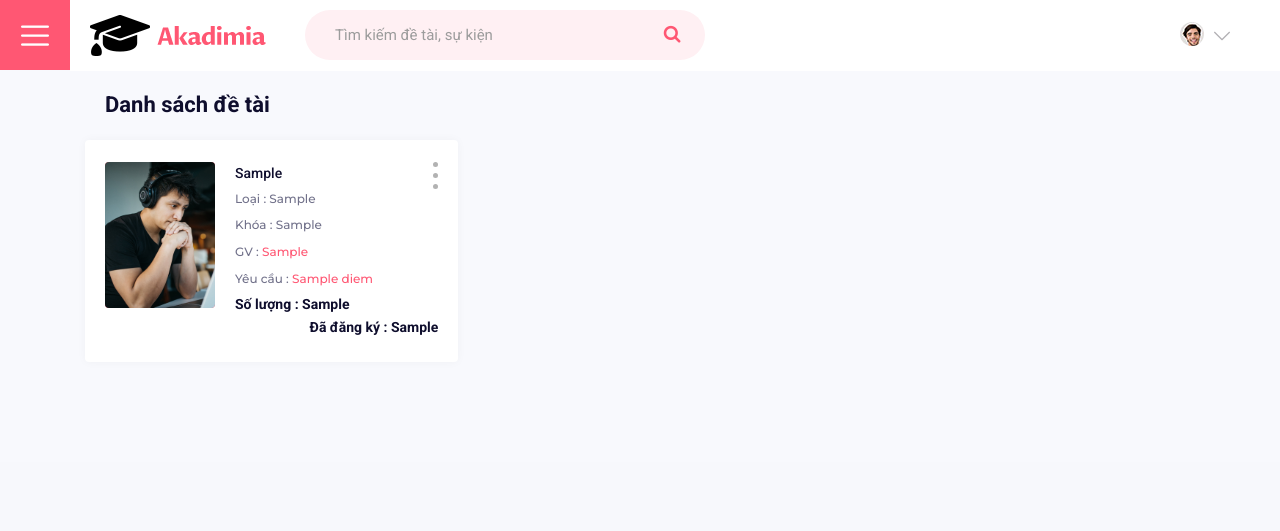
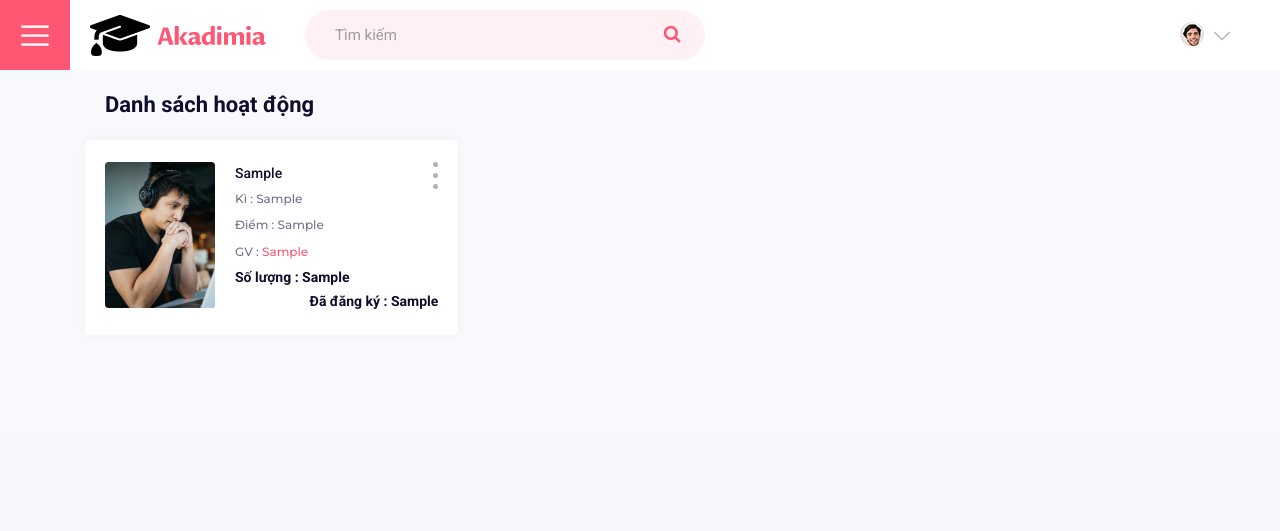
Before and after one commit to tranngoc769/Portal_Django, a Django app: template portal/templates/portal/sinhvien/dsHoatDong.html in a window 1280 px wide. Shown: the top 531 px of the page. Run offline with Django 3.2, Linux system fonts and the light colour scheme; the template is opened without the code that fills it: most values are stand-ins (such as "Sample title", 1, 10 or a date in 2020); some libraries are stand-ins or nearby versions.

Commit message:
tìm kiếm đề tài hoạt động sinh viên

```diff
--- a/portal/templates/portal/sinhvien/dsDetai.html
+++ b/portal/templates/portal/sinhvien/dsDetai.html
@@ -1,4 +1,4 @@
-{% extends "../../pages/base.html" %} {% load static %} {% block title %}Trang Chủ{% endblock %} {% block content %}
+{% extends "../../pages/base.html" %} {% load static %} {% block title %}{% if Flag == 'dsdetai' %}Đề tài{% else %}Đề tài của tôi{% endif %}{% endblock %} {% block content %}
 <div class="page-wrapper">
     <div class="preloader"></div>
     {% include './header.html' %}
--- a/portal/templates/portal/sinhvien/dsHoatDong.html
+++ b/portal/templates/portal/sinhvien/dsHoatDong.html
@@ -1,4 +1,4 @@
-{% extends "../../pages/base.html" %} {% load static %} {% block title %}Trang Chủ{% endblock %} {% block content %}
+{% extends "../../pages/base.html" %} {% load static %} {% block title %}{% if Flag == 'dshoatdong' %}Hoạt động{% else %}Hoạt động của tôi{% endif %}{% endblock %} {% block content %}
 <div class="page-wrapper">
     <div class="preloader"></div>
     {% include './header.html' %}
@@ -12,7 +12,7 @@
                         <div class="sec-title">
                             <div class="clearfix">
                                 <div class="pull-left">
-                                    <h4>Danh sách đề tài</h4>
+                                    <h4>Danh sách hoạt động</h4>
                                 </div>
                             </div>
                         </div>
@@ -22,13 +22,12 @@
                                 <div class="inner-box">
                                     <div class="content">
                                         <div class="image">
-                                            <a href="/chitietdetai/{{deTai.IdDeTai}}"><img src="{% static 'images/resource/feature-4.jpg'%}" alt=""></a>
+                                            <a href="/chitiethoatdong/{{deTai.IdHoatDong}}"><img src="{% static 'images/resource/feature-4.jpg'%}" alt=""></a>
                                         </div>
-                                        <h6><a href="/chitietdetai/{{deTai.IdDeTai}}">{{deTai.TenDeTai}}</a></h6>
-                                        <div class="text">Loại : {{deTai.TenLoai}}</div>
-                                        <div class="text">Khóa : {{deTai.TenKhoa}}</div>
+                                        <h6><a href="/chitiethoatdong/{{deTai.IdHoatDong}}">{{deTai.TenHoatDong}}</a></h6>
+                                        <div class="text">Kì : {{deTai.Ki}}</div>
+                                        <div class="text">Điểm : {{deTai.DiemRL}}</div>
                                         <div class="author" name="{{deTai.TenNguoiDung}}">GV : <span>{{deTai.HoTen}}</span></div>
-                                        <div class="author">Yêu cầu : <span>{{deTai.Diem}}</span></div>
                                         <div class="clearfix">
                                             <div class="pull-left">
                                                 <div class="price">Số lượng : {{deTai.SoLuong}}</div>
--- a/portal/templates/portal/sinhvien/header.html
+++ b/portal/templates/portal/sinhvien/header.html
@@ -19,14 +19,18 @@
                         </div>
                     </div>
                     <!-- Search -->
+
+                    {% if Flag %}
                     <div class="search-box">
-                        <form method="post" action="">
+                        <form method="GET" action="/{{Flag}}/?">
                             <div class="form-group">
-                                <input type="search" name="search-field" value="" placeholder="Tìm kiếm đề tài, sự kiện" required>
+                                <input type="search" name="search" value="" placeholder="Tìm kiếm">
                                 <button type="submit"><span class="icon fa fa-search"></span></button>
                             </div>
                         </form>
                     </div>
+                    {% endif %}
+
                 </div>
                 <!-- Header Right -->
                 <div class="header-right clearfix">
```
Also changed, not shown: portal/templates/portal/giangvien/ql_detai.html (+8 -13 lines), portal/views/views.py (+20 -7 lines).
